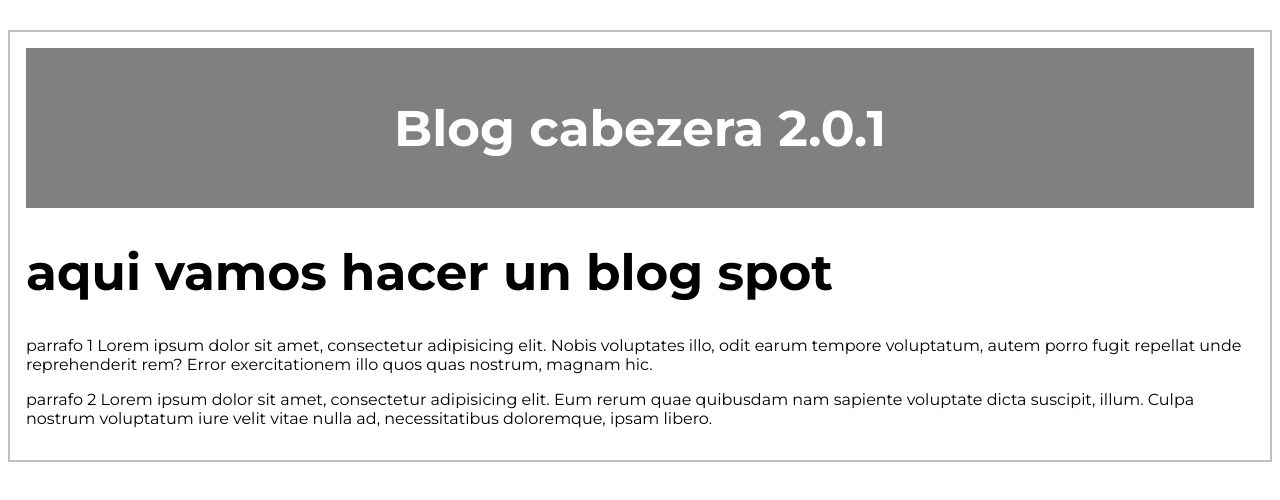
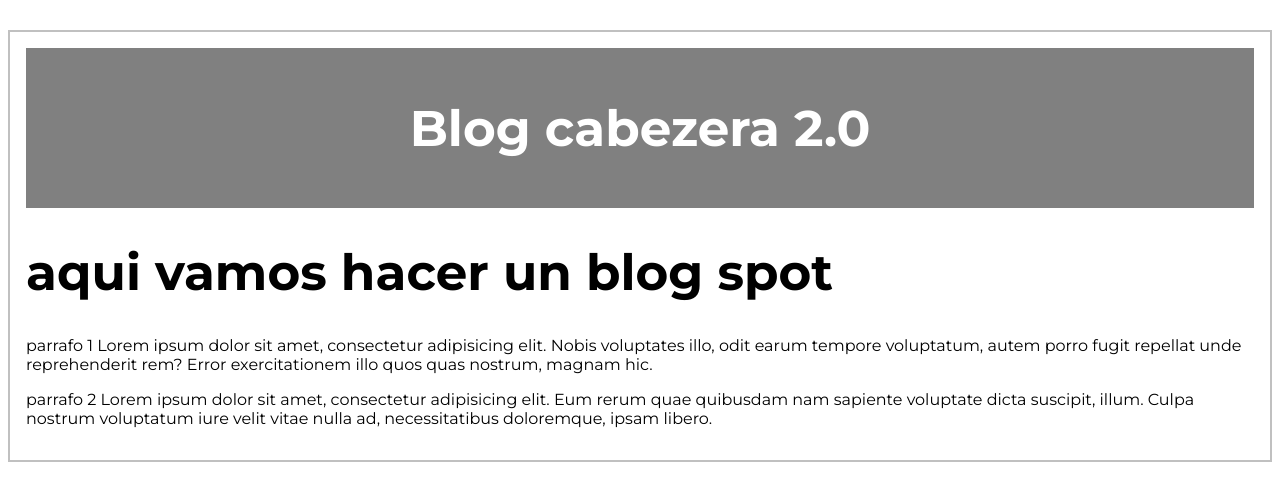
Before and after one commit to adaptable2/hyperblog, a plain HTML site: page index.html in a window 1280 px wide. Drawn offline with Linux system fonts and the light colour scheme.

Commit message:
cambio de version

```diff
--- a/index.html
+++ b/index.html
@@ -9,7 +9,7 @@
 <body>
 	<div class="container">
 		<div class="cabecera">
-			<h1>Blog cabezera 2.0.1</h1>
+			<h1>Blog cabezera 2.0</h1>
 		</div>
 		<div class="post">
 			<h1>aqui vamos hacer un blog spot</h1>
```
